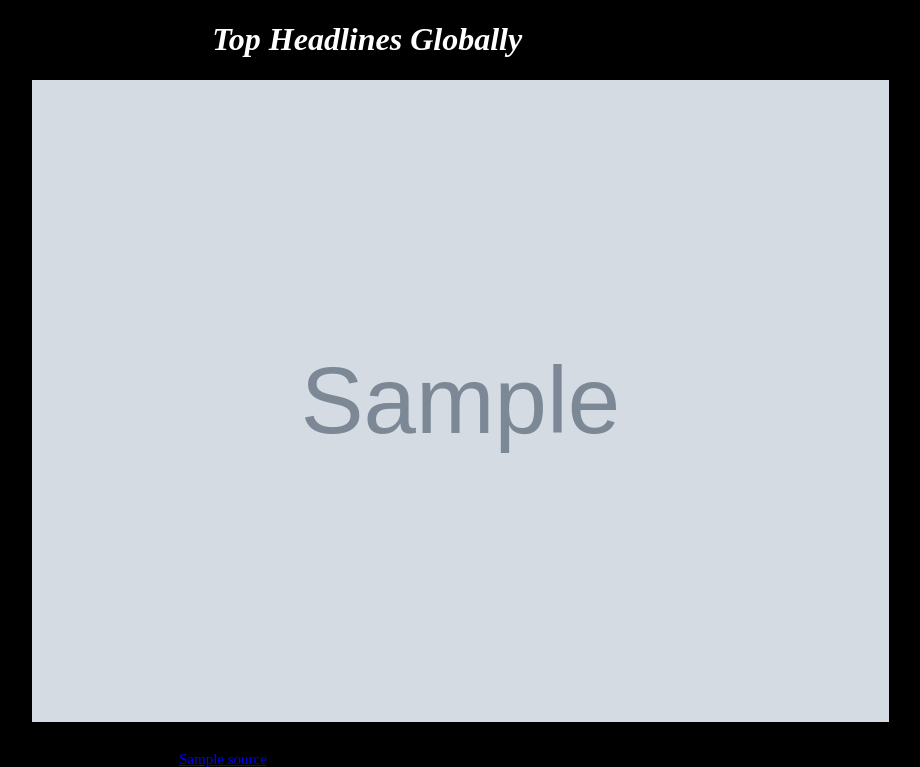
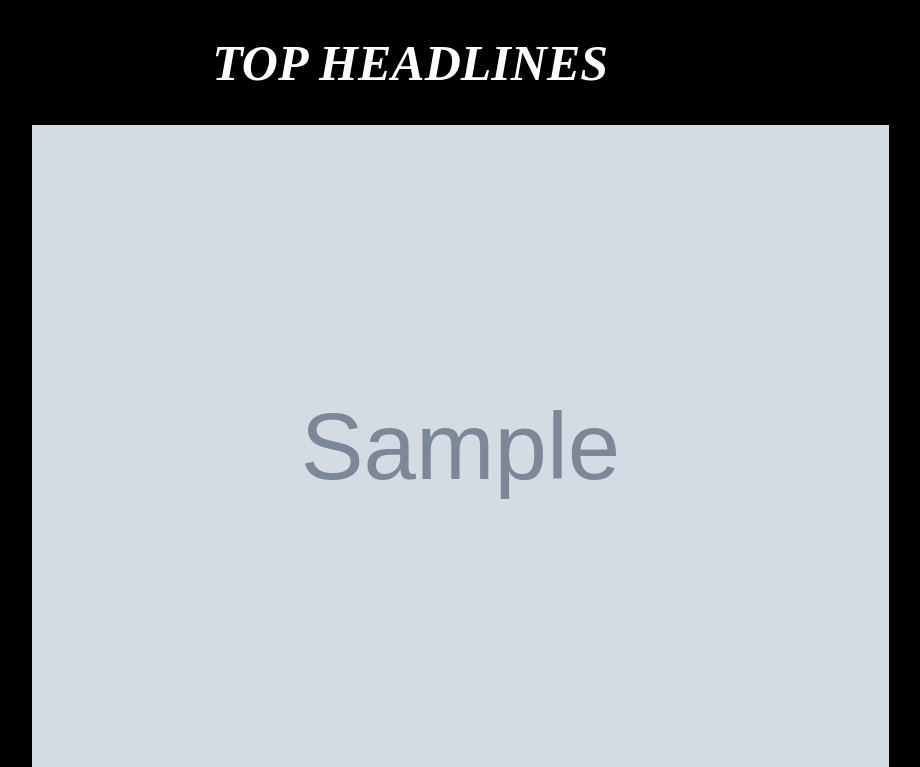
Before and after one commit to imeldawade/News-App, a Flask app: template app/templates/index.html in a window 1280 px wide. Shown: the top 767 px of the page, without its empty margins (175-1095 px from the left). Run offline with Flask 2, Linux system fonts and the light colour scheme; the template is opened without the code that fills it: most values are stand-ins (such as "Sample title", 1, 10 or a date in 2020); grey boxes marked "Sample" are stand-in pictures.

Commit message:
changed heading

```diff
--- a/app/static/index.css
+++ b/app/static/index.css
@@ -2,6 +2,7 @@ h1{
     font-weight: 700;
     font-style: italic;
     padding-left: 30%;
+    font-size: 50px;
 
 }
 body{
--- a/app/templates/index.html
+++ b/app/templates/index.html
@@ -19,7 +19,7 @@
 
 {% block content %}
 <div class="container">
-  <h1> Top Headlines Globally </h1>
+  <h1> TOP HEADLINES </h1>
   <ul id="newss">
         {% for items in sources %}
 
```
